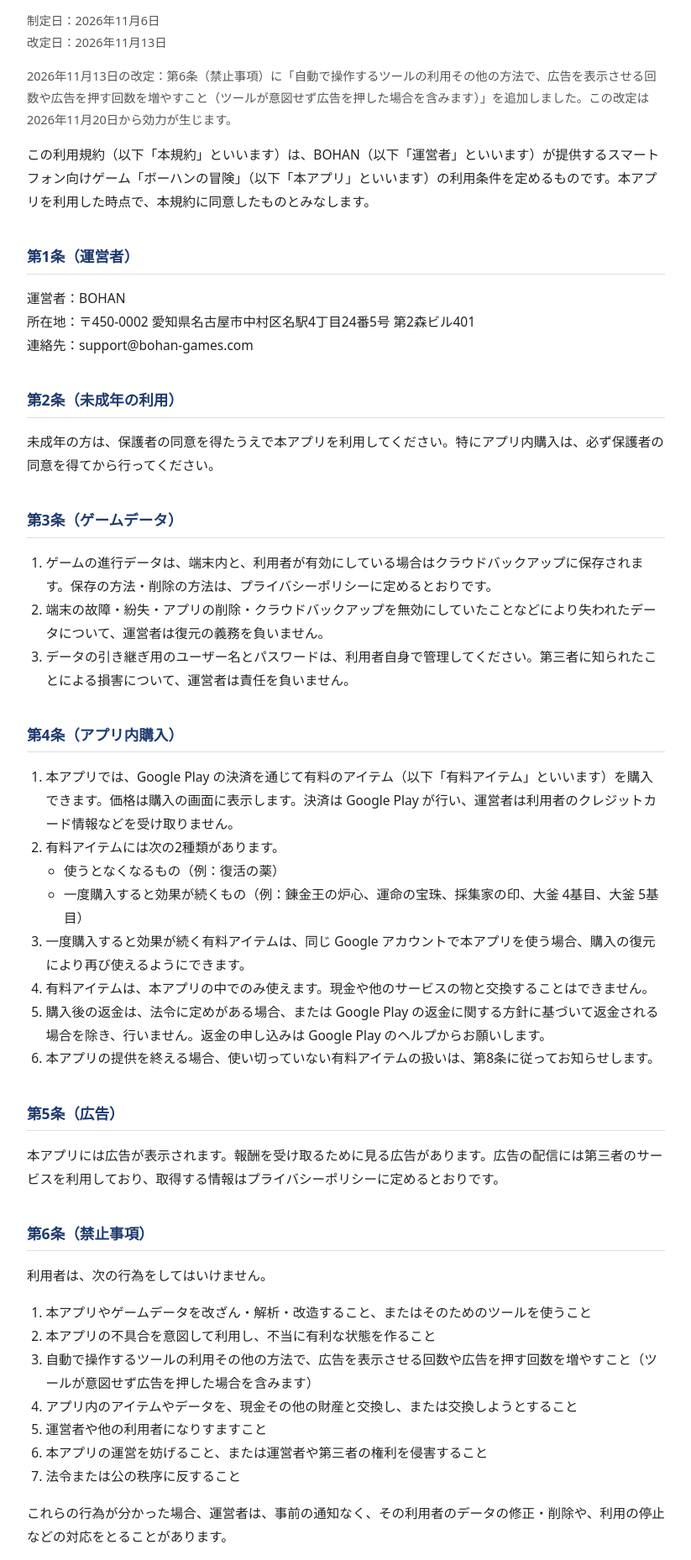
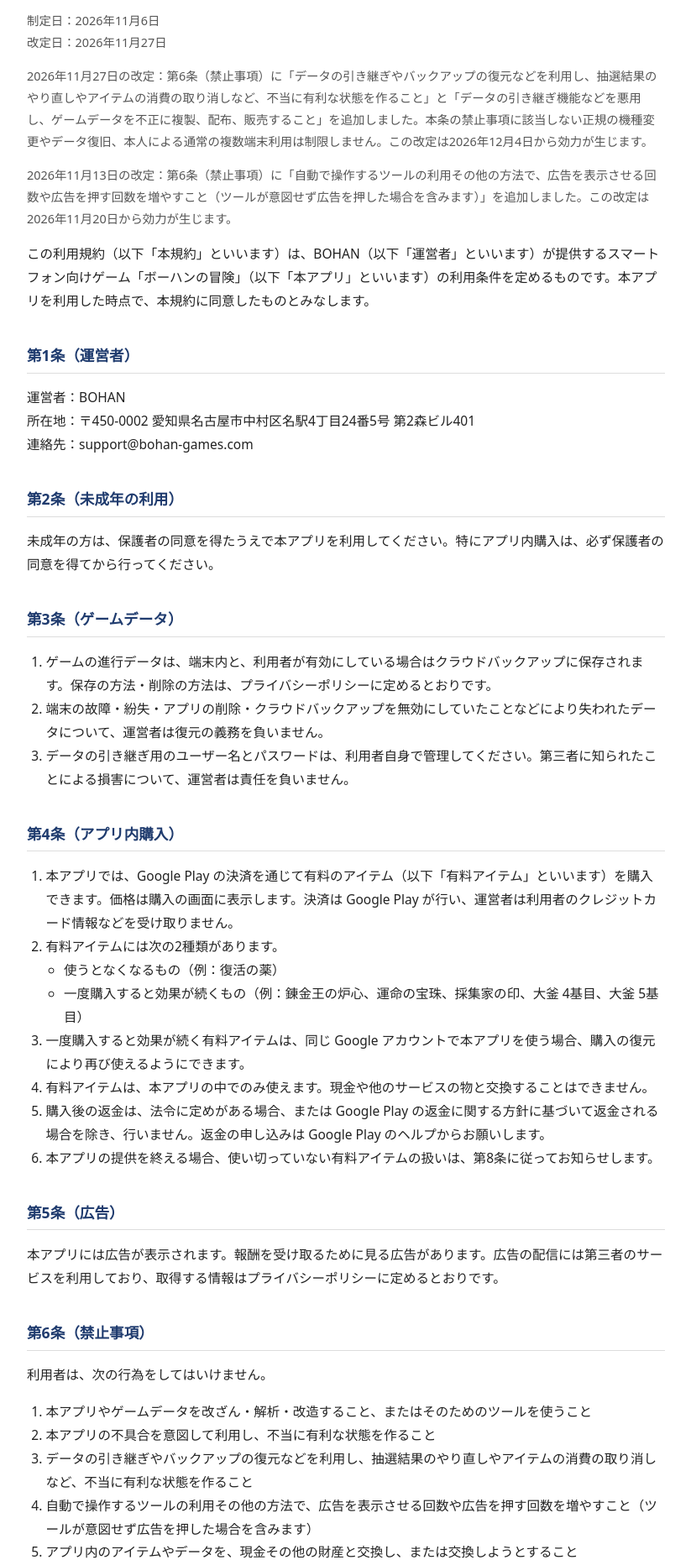
Before and after one commit to boh11269-glitch/bohan-games-site, a plain HTML site: page terms.html in a window 1280 px wide. Shown: the part 70-1928 px from the top of the page at 84% size, without its empty margins (228-1051 px from the left). Drawn offline with Linux system fonts and the light colour scheme.

Commit message:
Update terms.html

```diff
--- a/terms.html
+++ b/terms.html
@@ -20,7 +20,8 @@
 <main>
 <h1>ボーハンの冒険 利用規約</h1>
 <p class="meta">制定日：2026年11月6日<br>
-改定日：2026年11月13日</p>
+改定日：2026年11月27日</p>
+<p class="meta">2026年11月27日の改定：第6条（禁止事項）に「データの引き継ぎやバックアップの復元などを利用し、抽選結果のやり直しやアイテムの消費の取り消しなど、不当に有利な状態を作ること」と「データの引き継ぎ機能などを悪用し、ゲームデータを不正に複製、配布、販売すること」を追加しました。本条の禁止事項に該当しない正規の機種変更やデータ復旧、本人による通常の複数端末利用は制限しません。この改定は2026年12月4日から効力が生じます。</p>
 <p class="meta">2026年11月13日の改定：第6条（禁止事項）に「自動で操作するツールの利用その他の方法で、広告を表示させる回数や広告を押す回数を増やすこと（ツールが意図せず広告を押した場合を含みます）」を追加しました。この改定は2026年11月20日から効力が生じます。</p>
 
 <p>この利用規約（以下「本規約」といいます）は、BOHAN（以下「運営者」といいます）が提供するスマートフォン向けゲーム「ボーハンの冒険」（以下「本アプリ」といいます）の利用条件を定めるものです。本アプリを利用した時点で、本規約に同意したものとみなします。</p>
@@ -63,12 +64,15 @@
 <ol>
 <li>本アプリやゲームデータを改ざん・解析・改造すること、またはそのためのツールを使うこと</li>
 <li>本アプリの不具合を意図して利用し、不当に有利な状態を作ること</li>
+<li>データの引き継ぎやバックアップの復元などを利用し、抽選結果のやり直しやアイテムの消費の取り消しなど、不当に有利な状態を作ること</li>
 <li>自動で操作するツールの利用その他の方法で、広告を表示させる回数や広告を押す回数を増やすこと（ツールが意図せず広告を押した場合を含みます）</li>
 <li>アプリ内のアイテムやデータを、現金その他の財産と交換し、または交換しようとすること</li>
+<li>データの引き継ぎ機能などを悪用し、ゲームデータを不正に複製、配布、販売すること</li>
 <li>運営者や他の利用者になりすますこと</li>
 <li>本アプリの運営を妨げること、または運営者や第三者の権利を侵害すること</li>
 <li>法令または公の秩序に反すること</li>
 </ol>
+<p>本条の禁止事項に該当しない正規の機種変更やデータ復旧、本人による通常の複数端末利用は制限しません。</p>
 <p>これらの行為が分かった場合、運営者は、事前の通知なく、その利用者のデータの修正・削除や、利用の停止などの対応をとることがあります。</p>
 
 <h2>第7条（知的財産）</h2>
```
